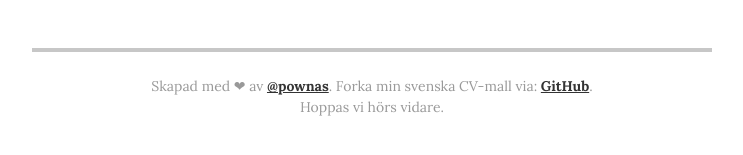
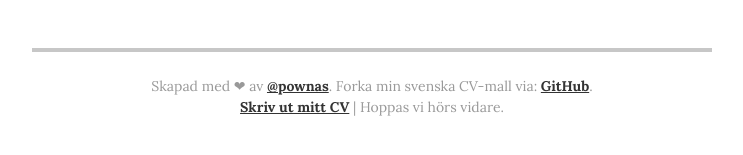
Before and after one commit to pownas/CV, a Jekyll site: the page built from index.html, in a window 1280 px wide and 900 px high, scrolled down 2753 px. Shown: the part 734-889 px from the top of the window, without its empty margins (268-1011 px from the left). Built offline with Jekyll 4.4.1, drawn with Linux system fonts in a browser that asks for light colours.

Commit message:
Lagt till en "Skriv ut mitt CV"-länk i botten

```diff
--- a/_layouts/resume.html
+++ b/_layouts/resume.html
@@ -255,7 +255,7 @@
           <span class="print-only">GitHub (<a>https://github.com/pownas/resume-swedish-template</a>)</span>
           <a href="https://github.com/pownas/resume-swedish-template" class="no-print">GitHub</a>.
         </p>
-        <p class="footer-line">Hoppas vi hörs vidare.</p>
+        <p class="footer-line"><a href="#" id="no-print" onclick="window.print();return false;">Skriv ut mitt CV</a> | Hoppas vi hörs vidare.</p>
       </footer>
 
     </div>
```
